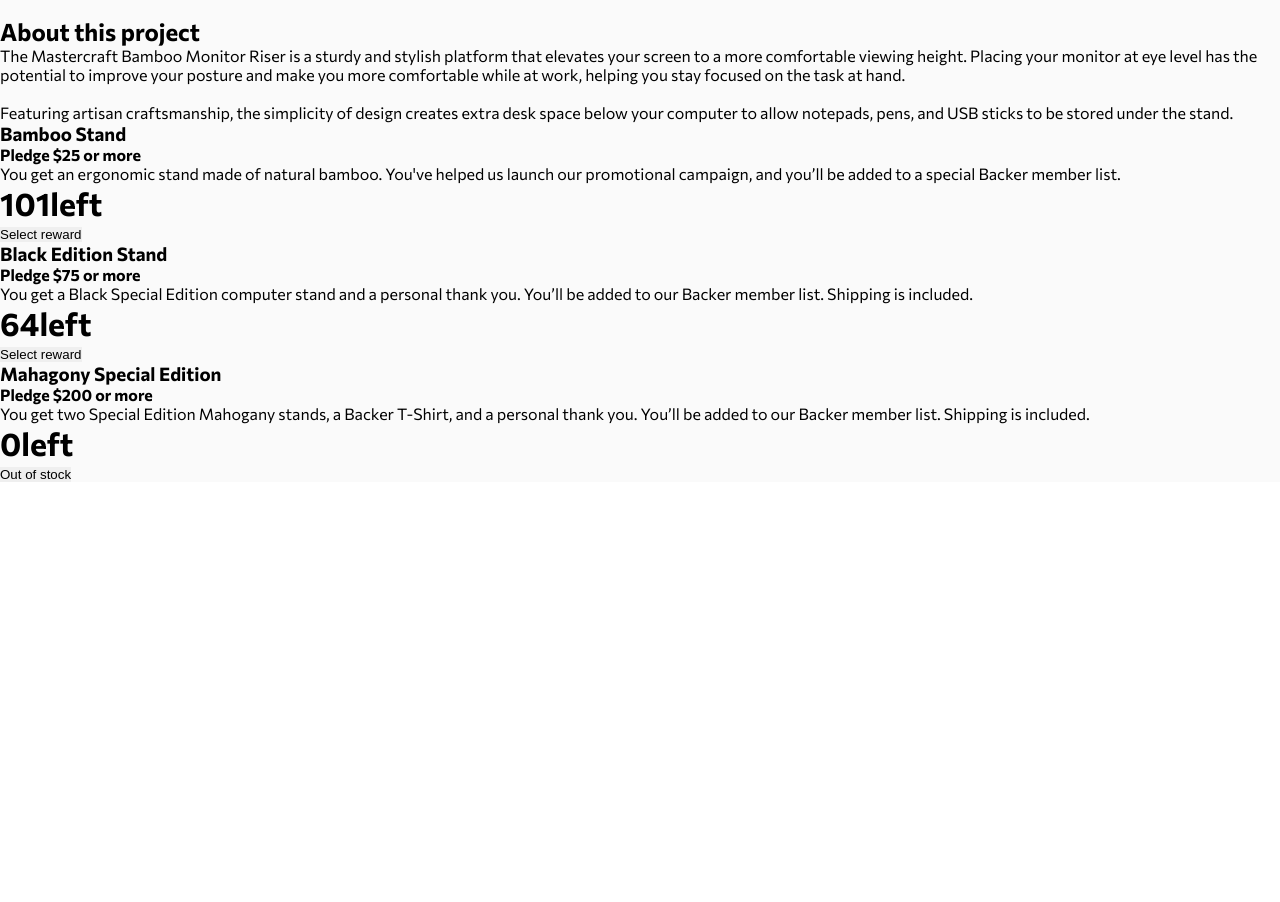
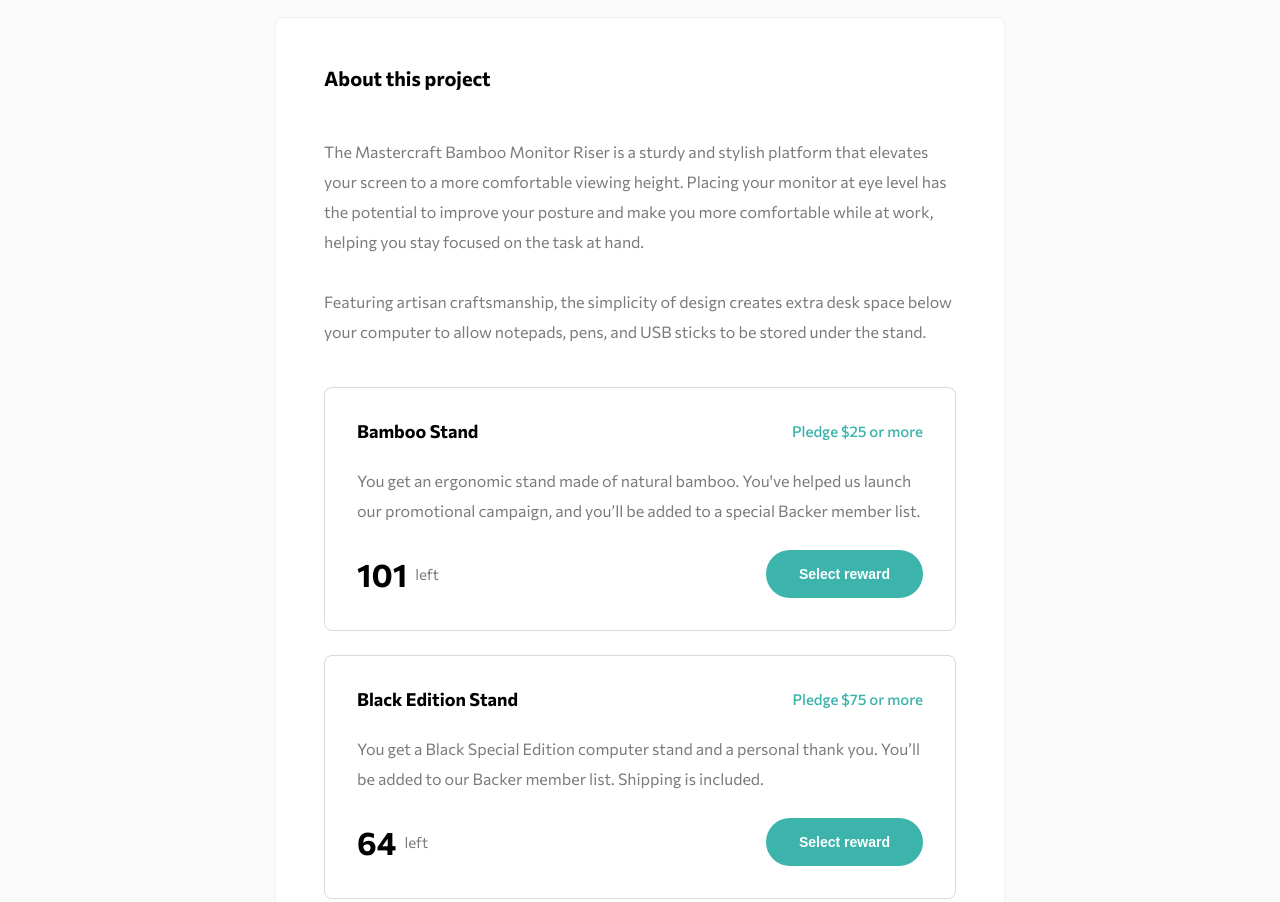
Before and after one commit to bojanab987/crowdfunding, a plain HTML site: page index.html in a window 1280 px wide. Shown: the part 820-1722 px from the top of the page. Before the commit the page ends 1302 px from the top, so only its background shows below. Drawn offline with Linux system fonts and the light colour scheme.

Commit message:
update styles - style options section

```diff
--- a/css/style.css
+++ b/css/style.css
@@ -9,6 +9,7 @@
   --secondary-gray: hsla(0, 0%, 44%, 1);
   --primary-border:1px solid hsla(0, 0%, 0%, 0.05);
   --inner-border:1px solid hsla(0, 29%, 48%, 0.15);
+  --options-border: 1px solid hsla(0, 0%, 0%, 0.15);
 
 
   font-family: 'Commissioner', sans-serif;
@@ -203,12 +204,14 @@ img {
   .top__button>button:hover{
     cursor: pointer;
   }
-  .top__button-left{
-    border-radius: 2rem;
-    width:12.75rem;
+  .top__button-left, .options-button{
     background-color:var(--primary-cyan);
     color: var(--neutral-white);
     font-weight: 700;
+    border-radius: 2rem;
+  }
+  .top__button-left{
+    width:12.75rem;
     font-size: 1rem;
   }
 
@@ -302,25 +305,97 @@ img {
   }
 /*progress statistics end*/
 
+/*backer options start */
+  .options__container{
+    max-width: 45.625rem;
+    background-color: var(--neutral-white);
+    border-radius: 0.5rem;
+    border: var(--primary-border);
+    padding: 3rem;
+    display:flex;
+    flex-direction: column;
+    gap:2.5rem;
+  }
+  .options-subcontainer{
+    display:flex;
+    flex-direction: column;
+    gap:1.5rem;
+  }
+  .about{
+    display:flex;
+    flex-direction: column;
+    gap:2.875rem;
+  }
+  .about__title{
+    font-size: 1.25rem;
+    font-weight: 700;
+    color: var(--neutral-black);
+    line-height: 1.25;
+  }
+  .about__text{
+    font-size: 1rem;
+    line-height: 1.875;
+  }
+  .options{
+    padding:2rem;
+    border:var(--options-border);
+    border-radius: 0.5rem;
+    display:flex;
+    flex-direction: column;
+    gap: 1.5rem;
+  }
+  .options-top, .options__bottom{
+    display: flex;
+    flex-direction: row;
+    justify-content: space-between;
+    align-items: center;
+  }
+  .options__title{
+    font-size: 1.125rem;
+    font-weight: 700;
+    color: var(--neutral-black);
+  }
+  .options__pledge{
+    font-size: 0.9375rem;
+    text-align: right;
+    font-weight: 500;
+    color: var(--primary-cyan);
+  }
+  .options__text{
+    font-size: 1rem;
+    text-align: left;
+    line-height: 1.875;
+  }
 
-  .options__container{}
-  .about{}
-  .about__title{}
-  .about-text{}
-  .options{}
-  .options-bamboo{}
-  .options-top{}
-  .options__title{}
-  .options__pledge{}
-  .options__text{}
-  .options__bottom{}
-  .options__bottom-left{}
-  .text-small{}
-  .options-button{}
-  .options__bottom-right{}
-  .options-black{}
-  .options-mahagony{}
+  .options__bottom-left{
+    display: flex;
+    flex-direction: row;
+    align-items: center;
+    gap:0.5rem;
+  }
 
+  .small{
+    font-size: 0.9375rem;
+  }
+  .options-button{
+    font-size: 0.875rem;
+    width: 9.8125rem;
+    height: 3rem;
+  }
+
+  .options-button.bamboo:hover, .options-button.black:hover{
+      cursor: pointer;
+      background-color: var(--primary-darkCyan);
+  }
+
+  .out-of-stocks{
+    background-color:  hsl(0, 0%, 18%);
+  }
+
+  .options-mahagony{
+    opacity: 50%;
+  }
+/*backer options end*/
   @media only screen and (max-width:875px){
     .nav__container{
       padding:0 24px;
--- a/index.html
+++ b/index.html
@@ -74,7 +74,7 @@
                     <h2 class="about__title">
                         About this project
                     </h2>
-                    <p class="about__text">
+                    <p class="about__text text">
                         The Mastercraft Bamboo Monitor Riser is a sturdy and stylish platform that elevates your screen
                         to a more comfortable viewing height. Placing your monitor at eye level has the potential to
                         improve your posture and make you more comfortable while at work, helping you stay focused on
@@ -85,44 +85,46 @@
                         computer to allow notepads, pens, and USB sticks to be stored under the stand.
                     </p>
                 </div>
+                <div class="options-subcontainer">
                 <div class="options options-bamboo">
-                    <div class="options options-top">
+                    <div class="options-top">
                         <h3 class="options__title">Bamboo Stand</h3>
                         <h4 class="options__pledge">Pledge $25 or more</h4>
                     </div>
-                    <p class="options__text">You get an ergonomic stand made of natural bamboo. You've helped us launch
+                    <p class="options__text text">You get an ergonomic stand made of natural bamboo. You've helped us launch
                         our promotional campaign, and you’ll be added to a special Backer member list.</p>
                     <div class="options__bottom">
-                        <p class="number options__bottom-left">101<span class="text-small">left</span></p>
-                        <button class="options-button options__bottom-right">Select reward</button>
+                        <p class="number options__bottom-left">101 <span class="text small">left</span></p>
+                        <button class="options-button bamboo options__bottom-right">Select reward</button>
                     </div>
                 </div>
 
                 <div class="options options-black">
-                    <div class="options options-top">
+                    <div class="options-top">
                         <h3 class="options__title">Black Edition Stand</h3>
                         <h4 class="options__pledge">Pledge $75 or more</h4>
                     </div>
-                    <p class="options__text">You get a Black Special Edition computer stand and a personal thank you.
+                    <p class="options__text text">You get a Black Special Edition computer stand and a personal thank you.
                         You’ll be added to our Backer member list. Shipping is included.</p>
                     <div class="options__bottom">
-                        <p class="number options__bottom-left">64<span class="small">left</span></p>
-                        <button class="options-button options__bottom-right">Select reward</button>
+                        <p class="number options__bottom-left">64 <span class="small text">left</span></p>
+                        <button class="options-button black options__bottom-right">Select reward</button>
                     </div>
                 </div>
 
                 <div class="options options-mahagony">
-                    <div class="options options-top">
+                    <div class="options-top">
                         <h3 class="options__title">Mahagony Special Edition</h3>
                         <h4 class="options__pledge">Pledge $200 or more</h4>
                     </div>
-                    <p class="options__text">You get two Special Edition Mahogany stands, a Backer T-Shirt, and a
+                    <p class="options__text text">You get two Special Edition Mahogany stands, a Backer T-Shirt, and a
                         personal thank you. You’ll be added to our Backer member list. Shipping is included. </p>
                     <div class="options__bottom">
-                        <p class="number options__bottom-left">0<span class="small">left</span></p>
-                        <button class="options-button options__bottom-right">Out of stock</button>
-                    </div>
-                </div>
+                        <p class="number options__bottom-left">0 <span class="small text">left</span></p>
+                        <button class="options-button out-of-stocks options__bottom-right">Out of stock</button>
+                        </div>
+                        </div>
+                        </div>
             </div>
 
         </main>
```
